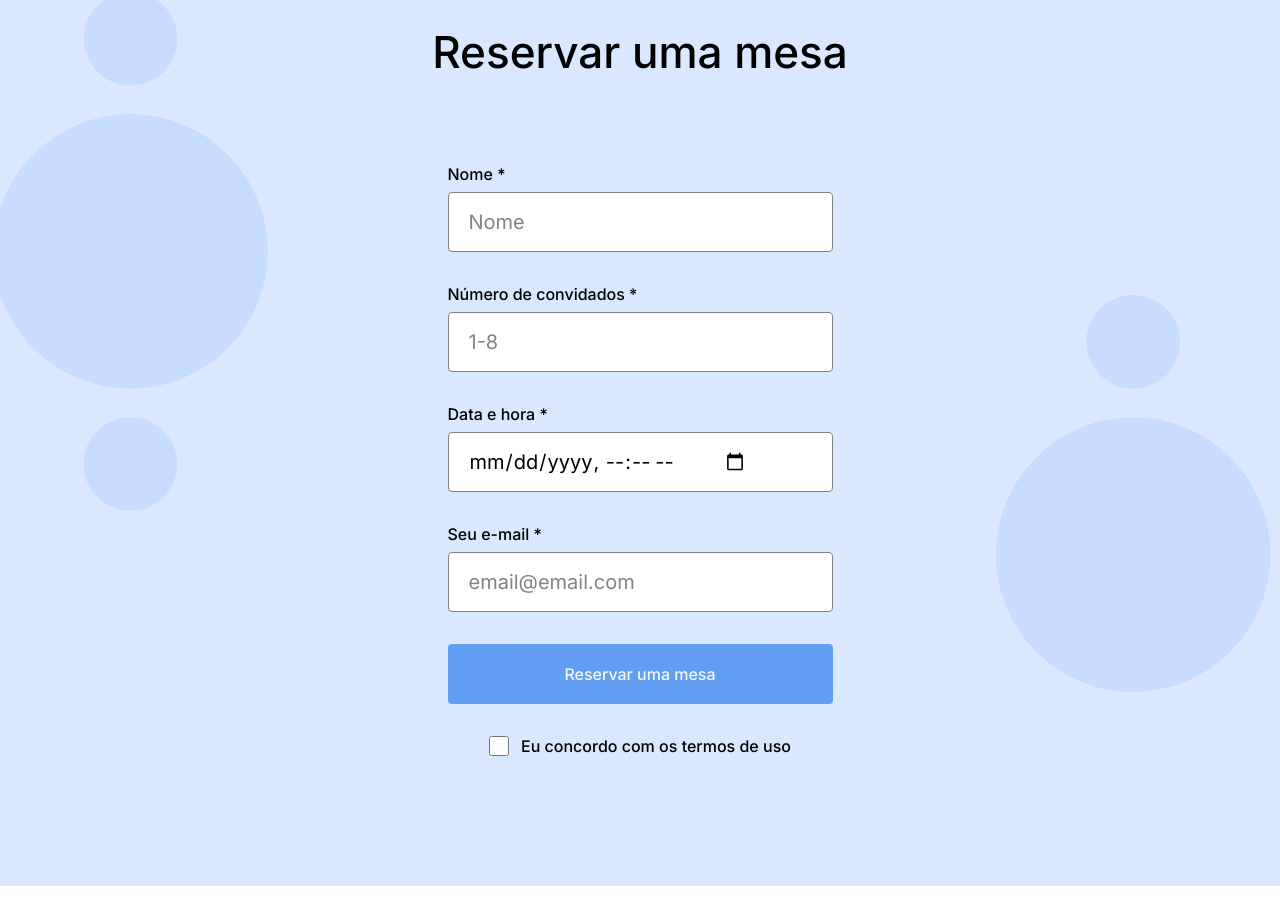
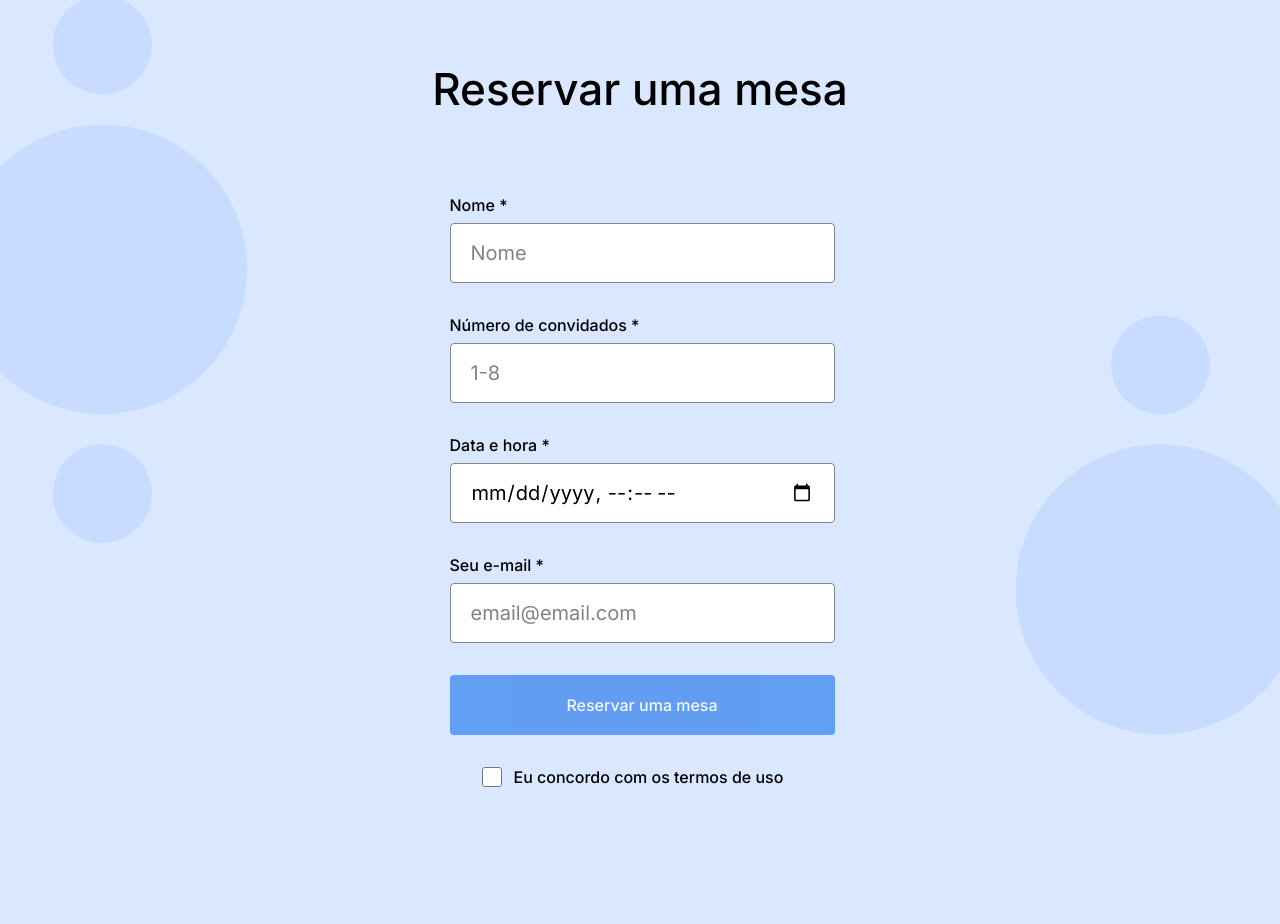
Before and after one commit to andrefiaschi/web_project_coffeeshop, a plain HTML site: page index.html in a window 1280 px wide. Shown: the part 1732-2656 px from the top of the page. Before the commit the page ends 2618 px from the top, so only its background shows below. Drawn offline with Linux system fonts and the light colour scheme.

Commit message:
Etapa 3: Correção 1

```diff
--- a/index.html
+++ b/index.html
@@ -111,7 +111,7 @@
         <section class="reservation" id="reservation">
           <h2 class="reservation__title">Reservar uma mesa</h2>
 
-          <form class="reservation__form">
+          <form class="reservation__form form">
             <fieldset class="form__fieldset">
               <label class="form__label" for="form__name">Nome *</label>
               <input
--- a/pages/index.css
+++ b/pages/index.css
@@ -228,8 +228,6 @@
 
 .reservation {
   padding: 100px 0 120px;
-  display: flex;
-  flex-direction: column;
 
   /* BACKGROUND */
 
@@ -243,7 +241,8 @@
 }
 
 .reservation__title {
-  margin: 0 auto 0;
+  margin-bottom: 80px;
+  text-align: center;
 
   /* FONT */
 
@@ -253,17 +252,22 @@
   line-height: 52px;
 }
 
+.reservation__form {
+  margin: 0 auto;
+}
+
+.form {
+  max-width: 385px;
+  padding: 0;
+}
+
 .form__fieldset {
-  display: flex;
-  flex-direction: column;
-  max-width: 385px;
-  margin: 80px auto 0;
   border: 0;
+  padding: 0;
+  width: 100%;
 }
 
 .form__label {
-  display: flex;
-
   /* FONT */
 
   font-style: normal;
@@ -273,7 +277,6 @@
 }
 
 .form__input {
-  display: flex;
   margin: 8px 0 32px;
   height: 60px;
   border-radius: 4px;
@@ -296,6 +299,7 @@
 
 .form__button {
   height: 60px;
+  width: 100%;
   border: 0;
   border-radius: 4px;
   background-color: #2f80ed;
@@ -316,8 +320,8 @@
 }
 
 .form__label-checkbox {
-  align-self: center;
-  margin-top: 32px;
+  display: flex;
+  margin: 32px;
   column-gap: 12px;
 }
 
```
